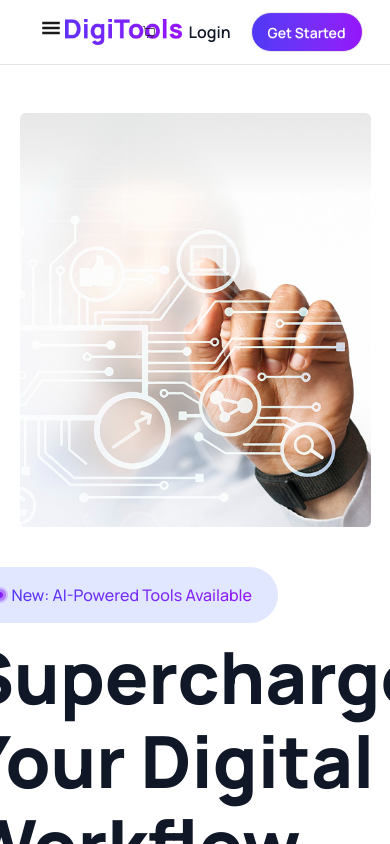
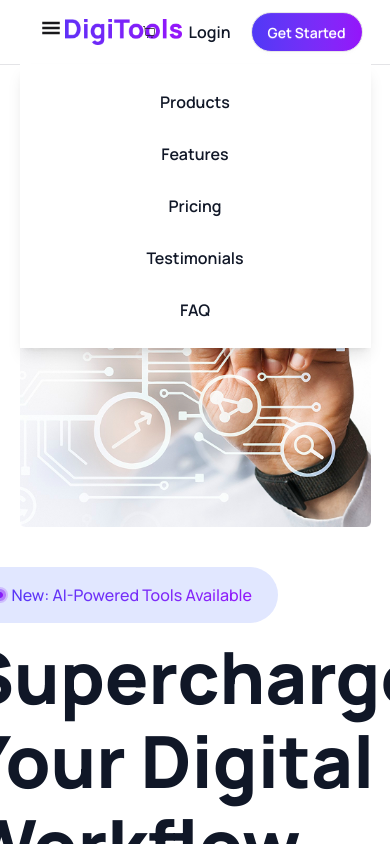
Before and after one commit to jumana-rahman/A06-Digitools-Platform, a React (Vite) app: page / in a window 390 px wide. Both pictures are taken after a click on the icon 50 px from the left and 28 px from the top of the page. Shown: the top 844 px of the page. Built offline with nearby package versions, Linux system fonts and the light colour scheme.

Commit message:
responsive nav

```diff
--- a/src/components/NavBar.jsx
+++ b/src/components/NavBar.jsx
@@ -1,36 +1,47 @@
 import React from 'react';
+import { useState } from "react";
 import { CiShoppingCart } from "react-icons/ci";
 import { GiHamburgerMenu } from 'react-icons/gi';
 
 const NavBar = ({cartCount}) => {
+
+    const [open, setOpen] = useState(false);
     return (
         <nav className='border-b border-zinc-200'>
             <div className="navbar w-[90%] mx-auto">
                 <div className="navbar-start">
                     <div className="flex items-center justify-center gap-1 font-bold text-xl">
-                        <GiHamburgerMenu className='mb-2 cursor-pointer lg:hidden'/>
-                        <img className='w-[70%]' src="/nav-logo.png" />
+
+                        <GiHamburgerMenu
+                        onClick={() => setOpen(!open)}
+                        className="mb-2 cursor-pointer lg:hidden"
+                        />
+
+                        <img className="w-[70%]" src="/nav-logo.png" />
                     </div>
-                </div>
-                <div className="navbar-center hidden lg:flex">
+                    </div>
+
+                    <div className="navbar-center hidden lg:flex">
                     <ul className="menu menu-horizontal gap-5 px-1 text-[16px] font-semibold text-[#101727]">
-                    <li>
-                        <a>Products</a>
-                    </li>
-                    <li>
-                        <a>Features</a>
-                    </li>
-                    <li>
-                        <a>Pricing</a>
-                    </li>
-                    <li>
-                        <a>Testimonials</a>
-                    </li>
-                    <li>
-                        <a>FAQ</a>
-                    </li>
+                        <li><a>Products</a></li>
+                        <li><a>Features</a></li>
+                        <li><a>Pricing</a></li>
+                        <li><a>Testimonials</a></li>
+                        <li><a>FAQ</a></li>
                     </ul>
-                </div>
+                    </div>
+
+                    {open && (
+                    <div className="absolute top-16 left-0 w-full bg-white shadow-lg lg:hidden z-50">
+                        <ul className="menu flex flex-col items-center justify-center text-center gap-4 py-5 text-[16px] font-semibold text-[#101727] w-full">
+                        <li className='w-full'><a className='w-full block text-center'>Products</a></li>
+                        <li className='w-full'><a className='w-full block text-center'>Features</a></li>
+                        <li className='w-full'><a className='w-full block text-center'>Pricing</a></li>
+                        <li className='w-full'><a className='w-full block text-center'>Testimonials</a></li>
+                        <li className='w-full'><a className='w-full block text-center'>FAQ</a></li>
+                        </ul>
+                    </div>
+                    )}
                 <div className="navbar-end gap-5">
 
                     <div>
--- a/src/components/Workflow.jsx
+++ b/src/components/Workflow.jsx
@@ -7,7 +7,7 @@ const Workflow = () => {
                 <h1 className='text-[40px] font-extrabold capitalize'>Ready to transform your workflow?</h1>
                 <p className='text-[16px] font-normal'>Join thousands of professionals who are already using DigiTools to work smarter. <br />Start your free trial today.</p>
 
-                <div className='flex flex-col sm:flex-row justify-center gap-3 mt-6 mb-2'>
+                <div className='flex flex-col sm:flex-row justify-center gap-3 mt-6 mb-4'>
                     <button className='btn bg-white rounded-full text-[#9514FA] hover:bg-zinc-200'>Explore Products</button>
 
                     <button className='btn bg-transparent rounded-full text-white border border-white hover:bg-white hover:text-[#9514FA] '>View Pricing</button>
```
